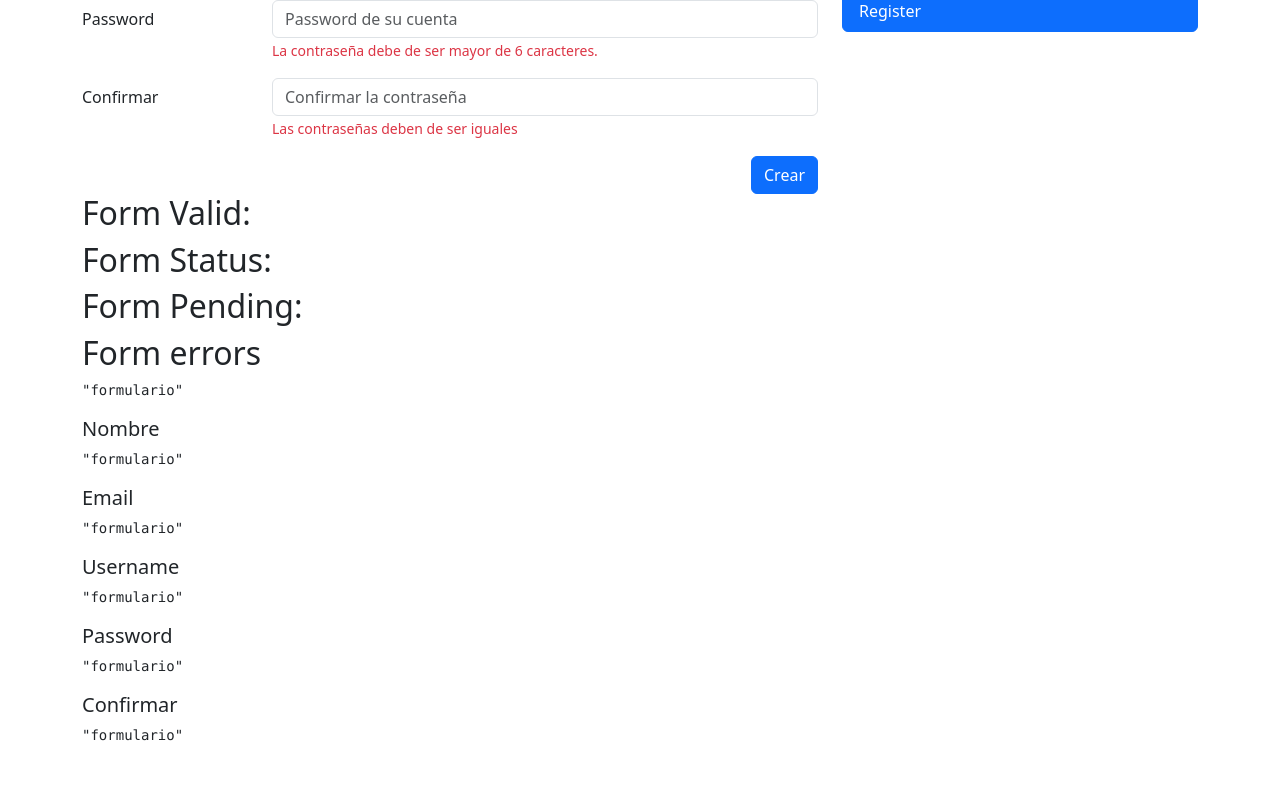
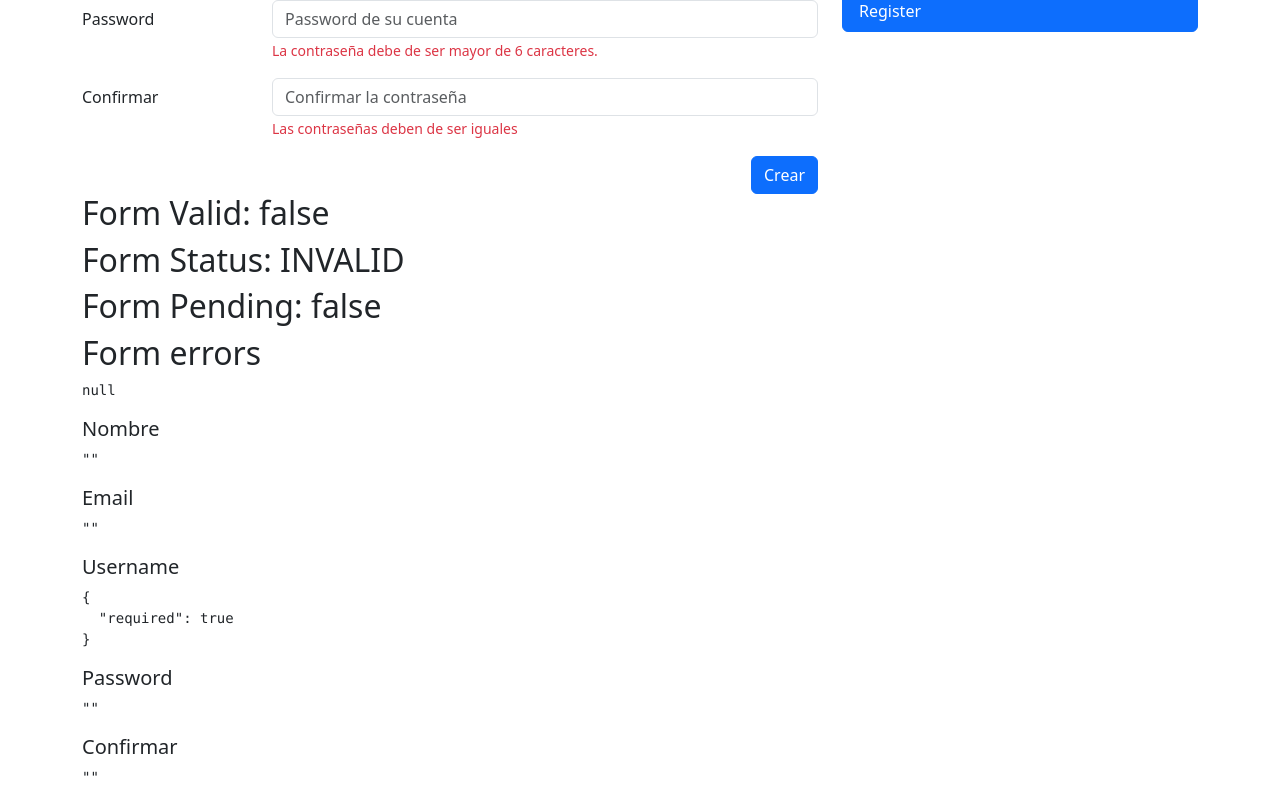
Before and after one commit to AbnerJosue/forms-app, an Angular app: page /auth/sign-up in a window 1280 px wide. Shown: the part 353-1157 px from the top of the page. Before the commit the page ends 1115 px from the top, so only its background shows below. Built offline with nearby package versions, Linux system fonts and the light colour scheme.

Commit message:
Feat changes

```diff
--- a/src/app/auth/auth.module.ts
+++ b/src/app/auth/auth.module.ts
@@ -3,6 +3,7 @@ import { CommonModule } from '@angular/common';
 
 import { AuthRoutingModule } from './auth-routing.module';
 import { RegisterPageComponent } from './pages/register-page/register-page.component';
+import { ReactiveFormsModule } from '@angular/forms';
 
 
 @NgModule({
@@ -11,7 +12,8 @@ import { RegisterPageComponent } from './pages/register-page/register-page.compo
   ],
   imports: [
     CommonModule,
-    AuthRoutingModule
+    AuthRoutingModule,
+    ReactiveFormsModule
   ]
 })
 export class AuthModule { }
--- a/src/app/auth/pages/register-page/register-page.component.html
+++ b/src/app/auth/pages/register-page/register-page.component.html
@@ -4,7 +4,7 @@
 <div class="row">
     <div class="col">
 
-        <form autocomplete="off">
+        <form [formGroup]="myForm" autocomplete="off">
 
             <!-- Nombre -->
             <div class="row mb-3">
@@ -12,6 +12,7 @@
                 <div class="col-sm-9">
                     <input type="text"
                            class="form-control"
+                           formControlName="name"
                            placeholder="Nombre del usuario">
 
                     <span class="form-text text-danger">
@@ -26,6 +27,7 @@
                 <div class="col-sm-9">
                     <input type="email"
                            class="form-control"
+                           formControlName="email"
                            placeholder="Email del usuario">
                     <span class="form-text text-danger">
                         mensaje de error del email
@@ -39,6 +41,7 @@
                 <div class="col-sm-9">
                     <input type="text"
                            class="form-control"
+                           formControlName="username"
                            placeholder="Nombre código del usuario">
                     <span class="form-text text-danger">
                          El username no puede ser Strider
@@ -52,6 +55,7 @@
                 <div class="col-sm-9">
                     <input type="password"
                            class="form-control"
+                            formControlName="password"
                            placeholder="Password de su cuenta">
 
                     <span class="form-text text-danger">
@@ -66,6 +70,7 @@
                 <div class="col-sm-9">
                     <input type="password"
                            class="form-control"
+                            formControlName="password2"
                            placeholder="Confirmar la contraseña">
 
                     <span class="form-text text-danger">
@@ -90,24 +95,24 @@
 </div>
 
 
-<h2>Form Valid: </h2>
-<h2>Form Status: </h2>
-<h2>Form Pending: </h2>
-<h2>Form errors</h2>
-<pre>{{ 'formulario' | json }}</pre>
+<h2>Form Valid: {{ myForm.valid }}</h2>
+<h2>Form Status: {{ myForm.status }} </h2>
+<h2>Form Pending: {{ myForm.pending }}</h2>
+<h2>Form errors </h2>
+<pre>{{ myForm.errors | json }}</pre>
 
 <h5>Nombre</h5>
-<pre>{{ 'formulario' | json }}</pre>
+<pre>{{ myForm.value.name | json }}</pre>
 
 <h5>Email</h5>
-<pre>{{ 'formulario' | json }}</pre>
+<pre>{{ myForm.value.email  | json }}</pre>
 
 <h5>Username</h5>
-<pre>{{ 'formulario' | json }}</pre>
+<pre>{{ myForm.controls['username'].errors  | json }}</pre>
 
 
 <h5>Password</h5>
-<pre>{{ 'formulario' | json }}</pre>
+<pre>{{ myForm.value.password  | json }}</pre>
 
 <h5>Confirmar</h5>
-<pre>{{ 'formulario' | json }}</pre>
+<pre>{{ myForm.value.password2  | json }}</pre>
--- a/src/app/auth/pages/register-page/register-page.component.ts
+++ b/src/app/auth/pages/register-page/register-page.component.ts
@@ -1,4 +1,6 @@
 import { Component } from '@angular/core';
+import { FormBuilder, FormGroup, Validators } from '@angular/forms';
+import { canBeStrider } from '../../../shared/validators/validators';
 
 @Component({
   selector: 'app-register-page',
@@ -7,4 +9,26 @@ import { Component } from '@angular/core';
 })
 export class RegisterPageComponent {
 
+  public myForm: FormGroup;
+
+  constructor(private fbs: FormBuilder) {
+    this.myForm = this.fbs.group({
+      name: ['', [ Validators.required ] ],
+      email: ['', [ Validators.required ] ],
+      username: ['', [ Validators.required, canBeStrider ] ],
+      password: ['', [ Validators.required, Validators.minLength( 6 ) ] ],
+      password2: ['', [ Validators.required ] ],
+    });
+  }
+
+
+
+
+
+  onSubmit(): void {
+    this.myForm.markAllAsTouched();
+  }
+
+
+
 }
--- /dev/null
+++ b/src/app/shared/validators/validators.ts
@@ -0,0 +1,15 @@
+import { FormControl } from "@angular/forms";
+
+export const canBeStrider = ( control: FormControl) => {
+
+    const value = control.value?.trim().toLowerCase();
+
+    if( value === 'strider' ) {
+        return {
+            noStrider: true
+        }
+    }
+
+    return null;
+
+}
```
Also changed, not shown: 1 other file (tests, documents, lock files or other folders).
